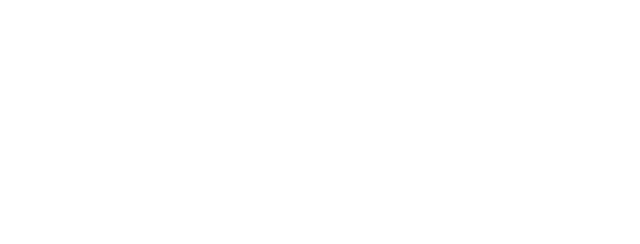
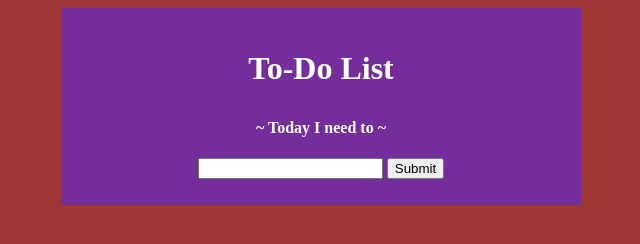
Before and after one commit to dts-kominfo-rea2b/challenge-08-rousyati, a website: page index.html in a window 1280 px wide. Shown: the whole page, without its empty margins (319-959 px from the left). Drawn offline with Linux system fonts and the light colour scheme.

Commit message:
Tugas 13 Done
Done Kak

```diff
--- a/index.html
+++ b/index.html
@@ -1,41 +1,97 @@
 <!DOCTYPE html>
 <html lang="en">
+
 <head>
   <meta charset="UTF-8" />
   <meta http-equiv="X-UA-Compatible" content="IE=edge" />
   <meta name="viewport" content="width=device-width, initial-scale=1.0" />
   <title>Challenge - DOM</title>
+
+  <style>
+    body {
+      background: rgb(158, 54, 54);
+      color: white;
+    }
+
+    #app {
+      background-color: #732e9b;
+      margin: auto;
+      padding: 10px;
+      max-width: 500px;
+    }
+
+    .center {
+      text-align: center;
+    }
+
+    #todo-title {
+      font-size: 2em;
+      font-weight: bold;
+    }
+  </style>
 </head>
+
 <body>
   <div id="app">
     <!-- TODO: Buatlah sebuah header dengan id todo-title -->
+    <h3 id="todo-title" class="center"></h3>
     <!-- TODO: Buatlah sebuah subtitle dengan id todo-subtitle -->
+    <h4 id="todo-subtitle" class="center"></h4>
 
+    <div class="center">
       <!-- Section: input -->
       <!-- TODO: Buatlah sebuah input bertipe text dengan id todo-input -->
+      <input type="text" id="todo-input">
       <!-- TODO: Buatlah sebuah button dengan id todo-submit -->
+      <button id="todo-submit"></button>
+    </div>
 
     <!-- Section output -->
     <!-- TODO: Buatlah sebuah <ul> dengan id todo-output -->
+    <ul id="todo-output">
+
+    </ul>
   </div>
 
   <!-- ! Untuk tantangan ini, script jangan diubah ke external js yah ! -->
   <script>
     // TODO: Deklarasi variable sesuai dengan kebutuhan di sini
-      let button;
-      let input;
-      let output;
+    let button = document.querySelector('#todo-submit');
+    let input = document.querySelector('#todo-input');
+    let output = document.querySelector('#todo-output');
+
+    document.getElementById('todo-title').append('To-Do List');
+    document.getElementById('todo-subtitle').innerHTML = '~ Today I need to ~';
+    document.getElementById('todo-submit').textContent = 'Submit';
 
     // TODO: Buatlah sebuah fungsi dengan nama fnClickHandler
     // Fungsi yang digunakan untuk menambahkan tulisan
     // Jangan ubah cara deklarasi fungsinya, cukup isi saja
-      function fnClickHandler(toDoItem) {}
+    function fnClickHandler(toDoItem) {
+      const li = document.createElement('li');
+      li.textContent = toDoItem;
+      output.appendChild(li);
+    }
 
     // TODO: register event onclick / addEventListener untuk button
     // akan menjalankan fungsi fnClickHandler
+    button.addEventListener('click', (event) => {
+      fnClickHandler(input.value);
+
+      input.value = '';
+    });
 
     // TODO: register event onkeypress / addEventListener untuk input
     // sehingga saat di input ditekan enter akan menjalankan fungsi fnClickHandler juga
+    input.addEventListener('keypress', (event) => {
+      if (event.key === 'Enter') {
+        event.preventDefault();
+
+        fnClickHandler(input.value);
+        input.value = '';
+      }
+    });
   </script>
 </body>
+
 </html>
```
Lines whose indentation alone changed are shown as unchanged.
